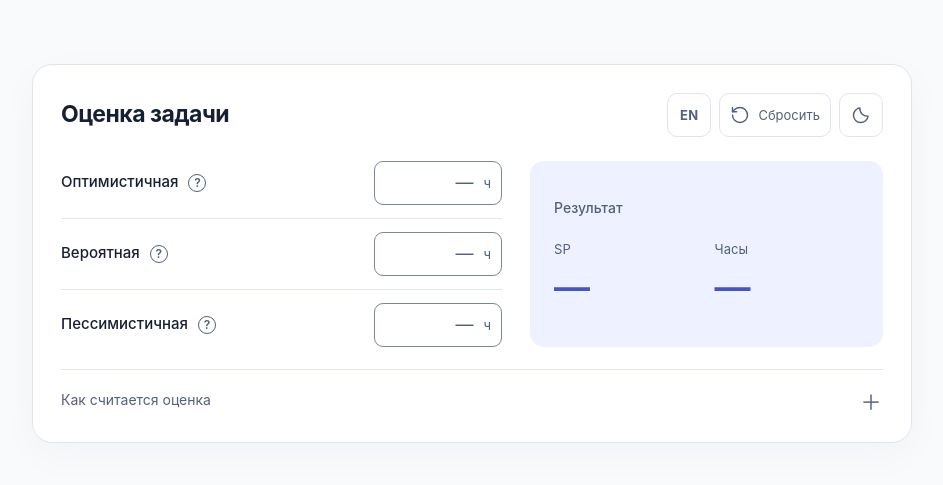
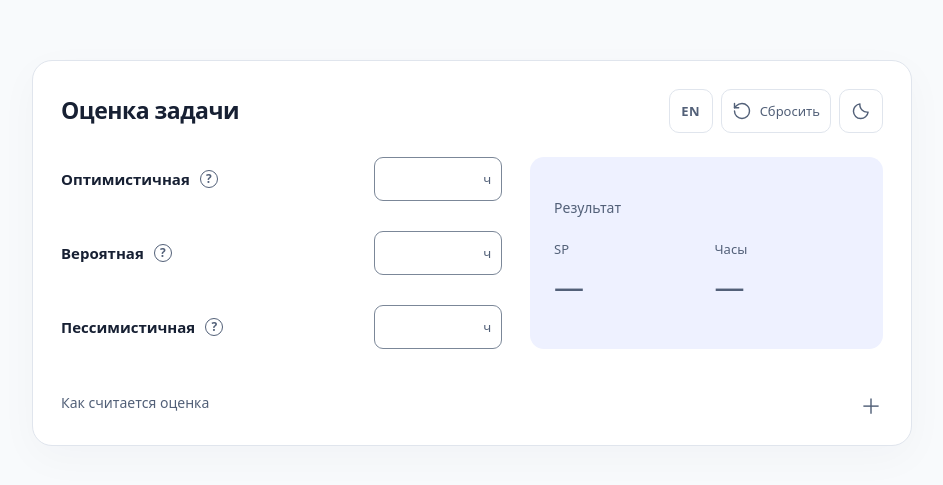
Before and after one commit to gaztell0/prikidka, a website: page index.html in a window 1280 px wide. Shown: the part 147-632 px from the top of the page, without its empty margins (168-1111 px from the left). Drawn offline with Linux system fonts and the light colour scheme.

Commit message:
Refine typography and remove separator lines

```diff
--- a/app.js
+++ b/app.js
@@ -161,6 +161,7 @@ function inputError(key, validation) {
 function setMetric(selector, value, sizing = {}) {
   const element = $(selector);
   element.textContent = value?.text ?? '—';
+  element.classList.toggle('is-empty', !value);
   element.classList.toggle('is-wide', Boolean(sizing.wide));
   element.classList.toggle('is-long', Boolean(sizing.long));
   element.title = value?.approximate ? t('result.title.rounded') : '';
--- a/index.html
+++ b/index.html
@@ -19,8 +19,8 @@
       document.documentElement.lang = language === 'en' ? 'en' : 'ru';
     })();
   </script>
-  <link rel="stylesheet" href="./style.css?v=ba3d6c5a9b50">
-  <script type="module" src="./app.js?v=a2da913ad920"></script>
+  <link rel="stylesheet" href="./style.css?v=25bf86f873b0">
+  <script type="module" src="./app.js?v=88b1d34a9392"></script>
 </head>
 <body>
   <main class="calculator">
@@ -42,17 +42,17 @@
         <p id="legacy-note" class="legacy-note" hidden data-i18n="legacy.note">Ссылка содержит прежние шкалы. Введите три оценки в часах заново.</p>
         <div class="scenario">
           <div class="scenario-label"><label for="optimistic"><span data-i18n="label.optimistic">Оптимистичная</span><span class="sr-only" data-i18n="label.sr"> оценка, часы</span></label><button type="button" class="help-trigger" data-help="o" aria-label="Как понять оптимистичную оценку" data-i18n-aria-label="help.o.aria" aria-expanded="false" aria-controls="o-help" aria-describedby="o-help"><span aria-hidden="true">?</span></button></div>
-          <div class="hours-field"><input id="optimistic" name="o" type="text" inputmode="decimal" autocomplete="off" spellcheck="false" placeholder="—" aria-describedby="o-error"><span aria-hidden="true" data-i18n="unit.hours">ч</span></div>
+          <div class="hours-field"><input id="optimistic" name="o" type="text" inputmode="decimal" autocomplete="off" spellcheck="false" aria-describedby="o-error"><span aria-hidden="true" data-i18n="unit.hours">ч</span></div>
           <p id="o-error" class="field-error" hidden></p>
         </div>
         <div class="scenario">
           <div class="scenario-label"><label for="likely"><span data-i18n="label.likely">Вероятная</span><span class="sr-only" data-i18n="label.sr"> оценка, часы</span></label><button type="button" class="help-trigger" data-help="l" aria-label="Как понять вероятную оценку" data-i18n-aria-label="help.l.aria" aria-expanded="false" aria-controls="l-help" aria-describedby="l-help"><span aria-hidden="true">?</span></button></div>
-          <div class="hours-field"><input id="likely" name="l" type="text" inputmode="decimal" autocomplete="off" spellcheck="false" placeholder="—" aria-describedby="l-error"><span aria-hidden="true" data-i18n="unit.hours">ч</span></div>
+          <div class="hours-field"><input id="likely" name="l" type="text" inputmode="decimal" autocomplete="off" spellcheck="false" aria-describedby="l-error"><span aria-hidden="true" data-i18n="unit.hours">ч</span></div>
           <p id="l-error" class="field-error" hidden></p>
         </div>
         <div class="scenario">
           <div class="scenario-label"><label for="pessimistic"><span data-i18n="label.pessimistic">Пессимистичная</span><span class="sr-only" data-i18n="label.sr"> оценка, часы</span></label><button type="button" class="help-trigger" data-help="p" aria-label="Как понять пессимистичную оценку" data-i18n-aria-label="help.p.aria" aria-expanded="false" aria-controls="p-help" aria-describedby="p-help"><span aria-hidden="true">?</span></button></div>
-          <div class="hours-field"><input id="pessimistic" name="p" type="text" inputmode="decimal" autocomplete="off" spellcheck="false" placeholder="—" aria-describedby="p-error"><span aria-hidden="true" data-i18n="unit.hours">ч</span></div>
+          <div class="hours-field"><input id="pessimistic" name="p" type="text" inputmode="decimal" autocomplete="off" spellcheck="false" aria-describedby="p-error"><span aria-hidden="true" data-i18n="unit.hours">ч</span></div>
           <p id="p-error" class="field-error" hidden></p>
         </div>
       </section>
@@ -60,8 +60,8 @@
       <section class="result-card" aria-labelledby="result-heading">
         <h2 id="result-heading" data-i18n="result.heading">Результат</h2>
         <div class="result-values" aria-live="polite" aria-atomic="true">
-          <div class="metric"><span class="metric-label" data-i18n="metric.sp">SP</span><strong class="metric-value" id="sp-value">—</strong></div>
-          <div class="metric"><span class="metric-label" data-i18n="metric.hours">Часы</span><strong class="metric-value" id="hours-value">—</strong></div>
+          <div class="metric"><span class="metric-label" data-i18n="metric.sp">SP</span><strong class="metric-value is-empty" id="sp-value">—</strong></div>
+          <div class="metric"><span class="metric-label" data-i18n="metric.hours">Часы</span><strong class="metric-value is-empty" id="hours-value">—</strong></div>
           <p id="result-note" class="sr-only">Введите три оценки в часах.</p>
         </div>
       </section>
--- a/style.css
+++ b/style.css
@@ -10,7 +10,7 @@
   --accent-soft: #eef1ff;
   --error: #b3261e;
   --shadow: 0 12px 40px #17203308;
-  font-family: Inter, -apple-system, BlinkMacSystemFont, "Segoe UI", Arial, sans-serif;
+  font-family: system-ui, -apple-system, BlinkMacSystemFont, "Segoe UI", Roboto, "Helvetica Neue", Arial, sans-serif;
   font-synthesis: none;
   color: var(--ink);
   background: var(--bg);
@@ -47,16 +47,15 @@ h1 { font-size: 23px; font-weight: 650; line-height: 1.3; letter-spacing: -.5px;
 .reset-label { font-size: 13px; }
 .estimate-layout { display: grid; grid-template-columns: minmax(0, 1.25fr) minmax(0, 1fr); gap: 28px; margin-top: 24px; }
 .scenarios { min-width: 0; }
-.scenario { display: grid; grid-template-columns: minmax(0, 1fr) 128px; column-gap: 16px; align-items: center; padding: 13px 0; border-bottom: 1px solid var(--line); }
+.scenario { display: grid; grid-template-columns: minmax(0, 1fr) 128px; column-gap: 16px; align-items: center; padding: 15px 0; }
 .scenario:first-of-type { padding-top: 0; }
-.scenario:last-child { border-bottom: 0; padding-bottom: 0; }
+.scenario:last-child { padding-bottom: 0; }
 .scenario-label { display: flex; align-items: center; gap: 3px; min-width: 0; }
 .scenario label { display: block; font-size: 15px; font-weight: 550; line-height: 1.35; }
 .hours-field { display: flex; align-items: center; min-width: 0; min-height: 44px; background: var(--surface); border: 1px solid var(--field-border); border-radius: 9px; }
 .hours-field:focus-within { outline: 3px solid var(--accent); outline-offset: 3px; }
 .hours-field:has(input[aria-invalid="true"]) { border-color: var(--error); }
 .hours-field input { display: block; width: 100%; min-width: 0; border: 0; outline: none; background: transparent; color: var(--ink); padding: 9px 8px; text-align: right; font-size: 18px; line-height: 24px; font-variant-numeric: tabular-nums; border-radius: 9px; }
-.hours-field input::placeholder { color: var(--muted); }
 .hours-field > span { padding: 0 10px 0 2px; font-size: 13px; color: var(--muted); }
 .field-error { grid-column: 1 / -1; margin-top: 9px; color: var(--error); font-size: 13px; line-height: 1.5; }
 .legacy-note { color: var(--error); font-size: 13px; line-height: 1.5; margin-bottom: 12px; }
@@ -67,7 +66,7 @@ h1 { font-size: 23px; font-weight: 650; line-height: 1.3; letter-spacing: -.5px;
 .metric-label { display: block; color: var(--muted); font-size: 13px; line-height: 1.4; margin-bottom: 7px; }
 .metric-value { display: flex; align-items: center; min-height: 44px; font-size: 36px; font-weight: 600; line-height: 1.2; letter-spacing: -1px; color: var(--accent); font-variant-numeric: tabular-nums; white-space: nowrap; }
 .metric-value.is-wide { font-size: 26px; letter-spacing: -.5px; }
-.method { margin-top: 22px; border-top: 1px solid var(--line); }
+.method { margin-top: 24px; }
 .method summary { display: flex; align-items: center; justify-content: space-between; gap: 12px; list-style: none; min-height: 44px; padding: 15px 0 0; font-size: 14px; line-height: 1.5; color: var(--muted); }
 .method summary::-webkit-details-marker { display: none; }
 .method summary > .summary-icon { display: grid; place-items: center; width: 24px; height: 24px; flex-shrink: 0; font-size: 21px; color: var(--muted); }
@@ -90,7 +89,7 @@ h1 { font-size: 23px; font-weight: 650; line-height: 1.3; letter-spacing: -.5px;
   body { padding: 16px; }
   .calculator { padding: 20px; }
   .estimate-layout { grid-template-columns: minmax(0,1fr); gap: 16px; margin-top: 20px; }
-  .scenario { grid-template-columns: minmax(0,1fr) 116px; padding: 11px 0; }
+  .scenario { grid-template-columns: minmax(0,1fr) 116px; padding: 14px 0; }
   .result-card { padding: 16px 20px; }
   .result-card h2 { position: absolute; width: 1px; height: 1px; padding: 0; margin: -1px; overflow: hidden; clip: rect(0,0,0,0); }
   .result-values { gap: 20px; }
@@ -107,7 +106,7 @@ h1 { font-size: 23px; font-weight: 650; line-height: 1.3; letter-spacing: -.5px;
   h1 { font-size: 20px; }
   .toolbar { gap: 10px; }
   .estimate-layout { margin-top: 16px; gap: 12px; }
-  .scenario { grid-template-columns: minmax(0,1fr) 104px; column-gap: 10px; padding: 10px 0; }
+  .scenario { grid-template-columns: minmax(0,1fr) 104px; column-gap: 10px; padding: 12px 0; }
   .scenario label { font-size: 14px; }
   .result-card { padding: 14px 16px; }
   .metric-value { font-size: 30px; }
@@ -120,6 +119,10 @@ h1 { font-size: 23px; font-weight: 650; line-height: 1.3; letter-spacing: -.5px;
 .metric-value.is-long { font-size: 22px; letter-spacing: -.4px; }
 @media (max-width:700px) { .metric-value.is-long { font-size: 21px; } }
 @media (max-width:380px) { .metric-value.is-long { font-size: 19px; letter-spacing: -.25px; } }
+
+.metric-value.is-empty { color: var(--muted); font-size: 30px; font-weight: 500; letter-spacing: 0; }
+@media (max-width:700px) { .metric-value.is-empty { font-size: 26px; } }
+@media (max-width:380px) { .metric-value.is-empty { font-size: 24px; } }
 
 .hours-field input.is-long { font-size: 16px; padding-left: 3px; padding-right: 3px; }
 @media (min-width:701px) and (max-width:900px) {
```
